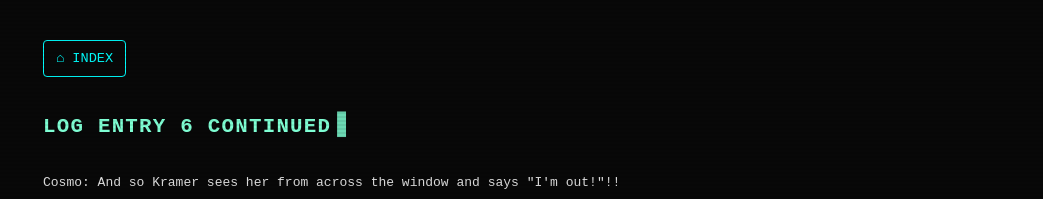
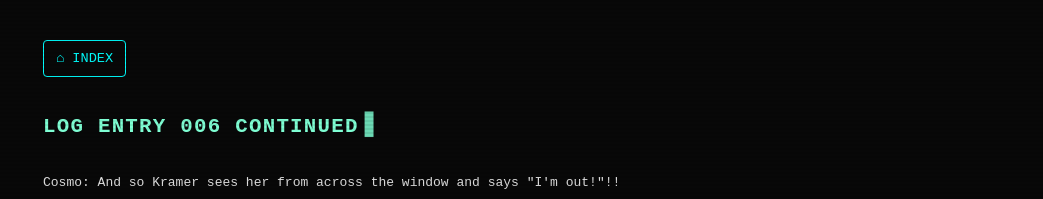
Before and after one commit to jrudyrudy/TheViewFromTheOtherSun, a plain HTML site: page entry19.html in a window 1280 px wide. Shown: the top 199 px of the page, without its empty margins (237-1280 px from the left). Drawn offline with Linux system fonts and the light colour scheme.

Commit message:
Update entry19.html

```diff
--- a/entry19.html
+++ b/entry19.html
@@ -21,7 +21,7 @@
 </head>
 <body>
   <a class="home-btn" href="index.html">⌂ INDEX</a>
-  <h1>LOG ENTRY 6 CONTINUED</h1>
+  <h1>LOG ENTRY 006 CONTINUED</h1>
 
 <p>Cosmo: And so Kramer sees her from across the window and says "I'm out!"!!</p>
 <p>Cosmo: Hilarious bit.</p>
```
